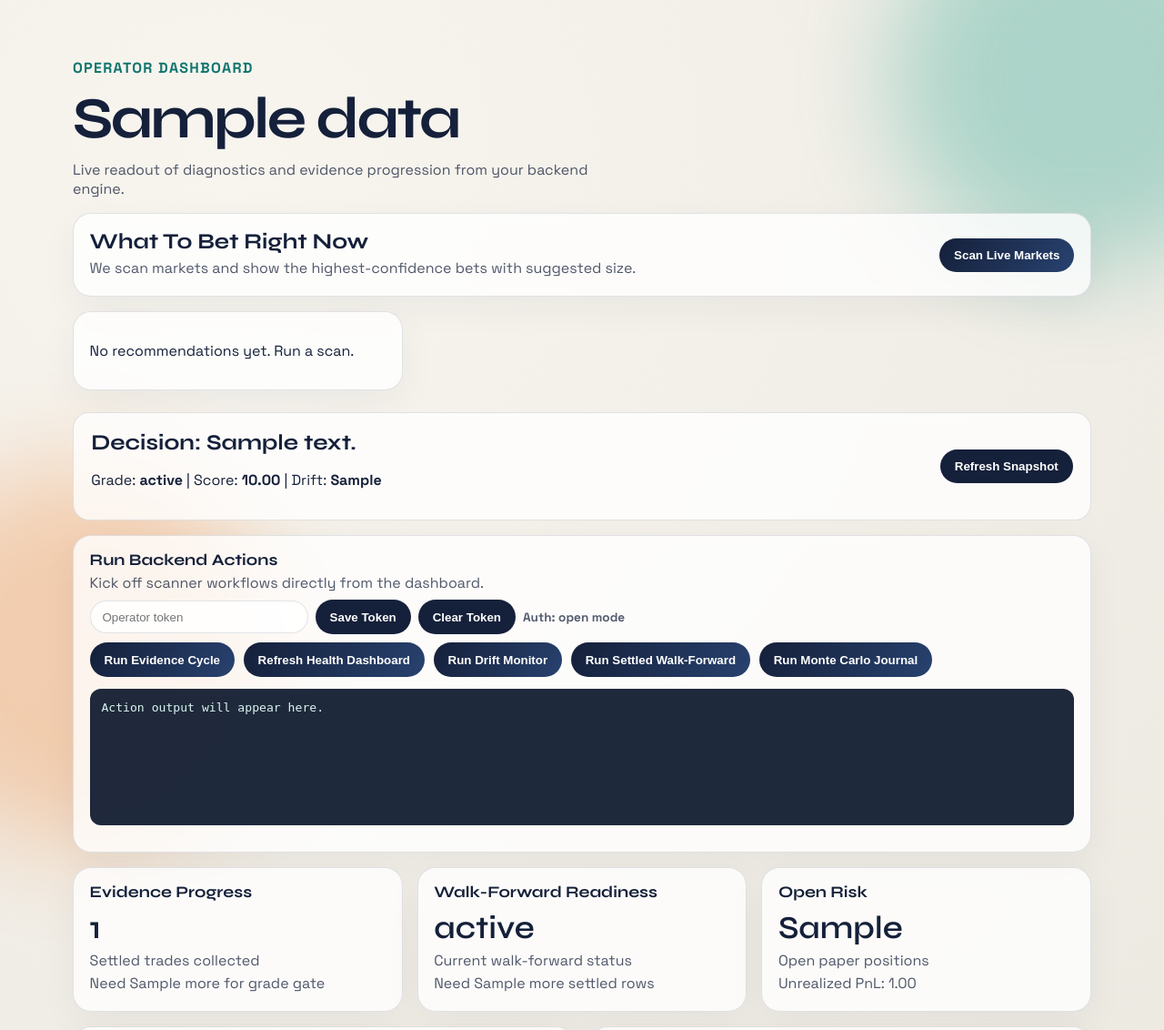
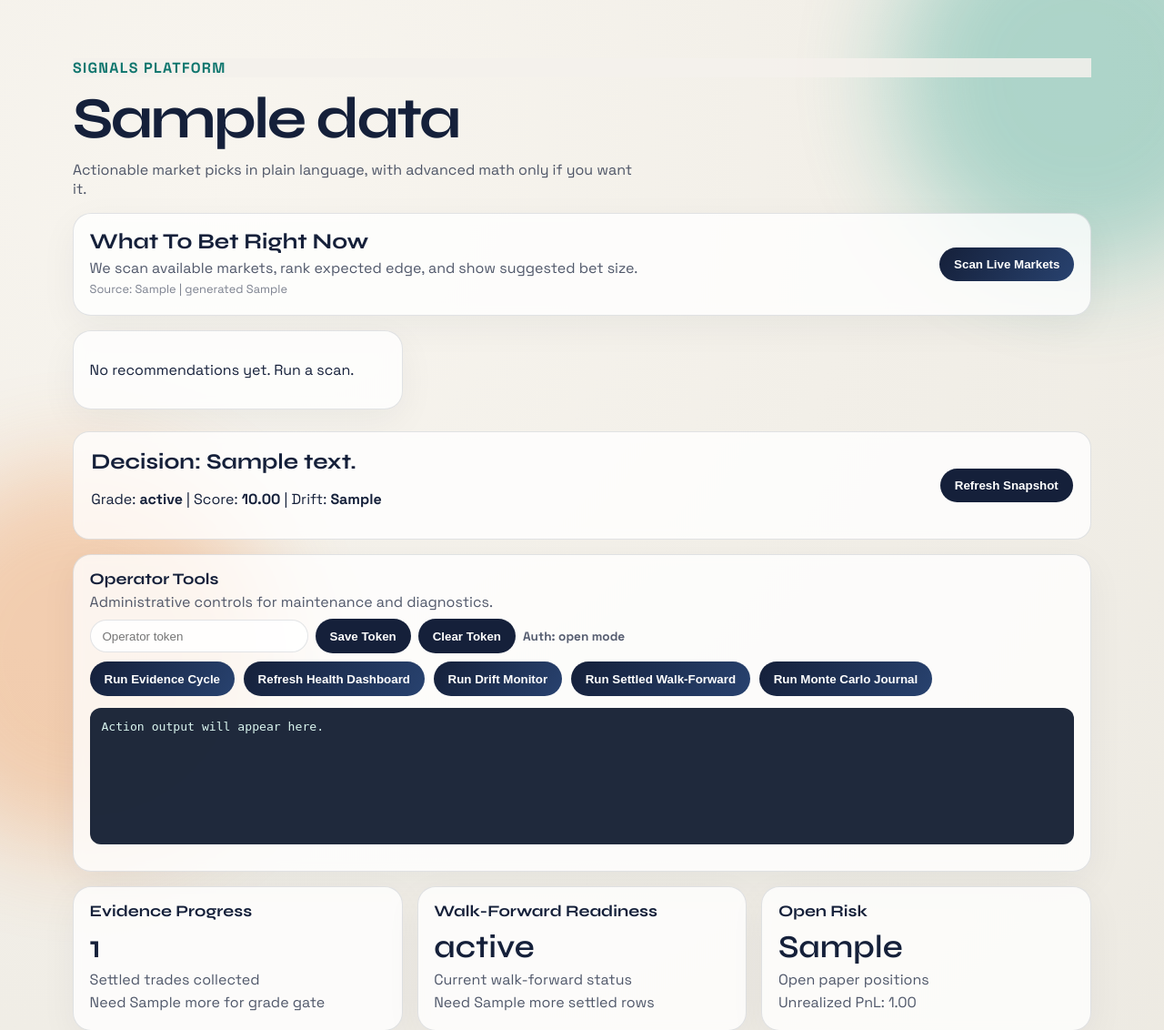
Before and after one commit to MatiasKolkka/market-discrepancy-web, a Flask app: template templates/index.html in a window 1280 px wide. Shown: the top 1132 px of the page at 91% size. Run offline with Flask 3, Linux system fonts and the light colour scheme; the template is opened without the code that fills it: most values are stand-ins (such as "Sample title", 1, 10 or a date in 2020).

Commit message:
Refine pro UX and recommendation source handling

```diff
--- a/app.py
+++ b/app.py
@@ -2,6 +2,7 @@ from __future__ import annotations
 
 import json
 import os
+from datetime import datetime, timezone
 from pathlib import Path
 import subprocess
 import sys
@@ -25,7 +26,9 @@ REPORT_FILES = {
     "settled_walk_forward": DIAG_DIR / "settled_walk_forward_report.json",
     "drift": DIAG_DIR / "drift_report.json",
     "unrealized": DIAG_DIR / "unrealized_pnl_report.json",
+    "recommendations": DIAG_DIR / "recommendations_report.json",
 }
+RECOMMENDATIONS_MAX_AGE_MINUTES = int(os.getenv("RECOMMENDATIONS_MAX_AGE_MINUTES", "240"))
 
 ALLOWED_ACTIONS: dict[str, dict[str, Any]] = {
     "scan-once": {"mode": "scan-once", "flags": []},
@@ -91,6 +94,17 @@ def _read_json(path: Path) -> dict[str, Any]:
     except Exception:
         return {}
     return payload if isinstance(payload, dict) else {}
+
+
+def _minutes_since_iso(ts: str) -> float | None:
+    try:
+        stamp = datetime.fromisoformat(ts)
+    except Exception:
+        return None
+    if stamp.tzinfo is None:
+        stamp = stamp.replace(tzinfo=timezone.utc)
+    age = datetime.now(timezone.utc) - stamp.astimezone(timezone.utc)
+    return max(0.0, age.total_seconds() / 60.0)
 
 
 def _build_snapshot() -> dict[str, Any]:
@@ -179,7 +193,7 @@ def _read_jsonl(path: Path) -> list[dict[str, Any]]:
     return rows
 
 
-def _build_recommendations(limit: int = 8) -> dict[str, Any]:
+def _build_recommendations_from_logs(limit: int = 8) -> dict[str, Any]:
     signal_rows = _read_jsonl(SIGNALS_PATH)
     trade_rows = _read_jsonl(PAPER_TRADES_PATH)
 
@@ -246,11 +260,42 @@ def _build_recommendations(limit: int = 8) -> dict[str, Any]:
     return {
         "count": len(recs),
         "items": recs,
+        "generated_at_utc": None,
+        "is_fresh": False,
+        "source_kind": "log_fallback",
         "source": {
             "signals_path": str(SIGNALS_PATH.relative_to(SCANNER_DIR)),
             "paper_trades_path": str(PAPER_TRADES_PATH.relative_to(SCANNER_DIR)),
         },
     }
+
+
+def _build_recommendations(limit: int = 8) -> dict[str, Any]:
+    report = _read_json(REPORT_FILES["recommendations"])
+    if report:
+        items = report.get("items") if isinstance(report.get("items"), list) else []
+        generated = str(report.get("generated_at_utc") or "")
+        age_mins = _minutes_since_iso(generated) if generated else None
+        is_fresh = bool(age_mins is not None and age_mins <= max(1, RECOMMENDATIONS_MAX_AGE_MINUTES))
+        normalized: list[dict[str, Any]] = []
+        for row in items[: max(1, limit)]:
+            if not isinstance(row, dict):
+                continue
+            normalized.append(row)
+
+        return {
+            "count": len(normalized),
+            "items": normalized,
+            "generated_at_utc": generated,
+            "age_minutes": age_mins,
+            "is_fresh": is_fresh,
+            "source_kind": "recommendations_report",
+            "source": {
+                "recommendations_path": str(REPORT_FILES["recommendations"].relative_to(SCANNER_DIR)),
+            },
+        }
+
+    return _build_recommendations_from_logs(limit=limit)
 
 
 def _run_scanner_action(action: str, settled_file: str | None = None) -> dict[str, Any]:
--- a/static/styles.css
+++ b/static/styles.css
@@ -24,6 +24,10 @@ body {
   margin: 0 auto;
   padding: 3rem 0 4rem;
   position: relative;
+.hint.small {
+  font-size: 0.8rem;
+  opacity: 0.75;
+}
   z-index: 1;
 }
 
@@ -38,6 +42,7 @@ body {
 .eyebrow {
   color: var(--accent);
   font-weight: 700;
+  background: rgba(244, 241, 236, 0.88);
   text-transform: uppercase;
   letter-spacing: 0.08em;
 }
@@ -150,6 +155,9 @@ button:hover {
 .action-row {
   display: flex;
   flex-wrap: wrap;
+#scan-recommendations-btn {
+  background: linear-gradient(120deg, #0f766e, #116e84);
+}
   gap: 0.6rem;
   margin-top: 0.6rem;
 }
@@ -157,6 +165,10 @@ button:hover {
 .auth-row {
   margin-top: 0.5rem;
   display: flex;
+.recommendation h3 {
+  margin-top: 0.45rem;
+  min-height: 3.2rem;
+}
   flex-wrap: wrap;
   gap: 0.5rem;
   align-items: center;
--- a/templates/index.html
+++ b/templates/index.html
@@ -19,16 +19,22 @@
 
     <main class="shell">
       <header class="hero">
-        <p class="eyebrow">Operator Dashboard</p>
+        <p class="eyebrow">Signals Platform</p>
         <h1>{{ data.app_display_name }}</h1>
-        <p class="subtitle">Live readout of diagnostics and evidence progression from your backend engine.</p>
+        <p class="subtitle">Actionable market picks in plain language, with advanced math only if you want it.</p>
       </header>
 
       <section class="card recommendation-head">
         <div class="recommendation-head-row">
           <div>
             <h2>What To Bet Right Now</h2>
-            <p class="hint">We scan markets and show the highest-confidence bets with suggested size.</p>
+            <p class="hint">We scan available markets, rank expected edge, and show suggested bet size.</p>
+            <p class="hint small">
+              Source: {{ data.recommendations.source_kind }}
+              {% if data.recommendations.generated_at_utc %}
+              | generated {{ data.recommendations.generated_at_utc }}
+              {% endif %}
+            </p>
           </div>
           <button id="scan-recommendations-btn" class="action-btn">Scan Live Markets</button>
         </div>
@@ -61,8 +67,8 @@
       </section>
 
       <section class="card actions">
-        <h3>Run Backend Actions</h3>
-        <p class="hint">Kick off scanner workflows directly from the dashboard.</p>
+        <h3>Operator Tools</h3>
+        <p class="hint">Administrative controls for maintenance and diagnostics.</p>
         <div class="auth-row">
           <input id="token-input" type="password" placeholder="Operator token" autocomplete="off" />
           <button id="save-token-btn" type="button">Save Token</button>
```
